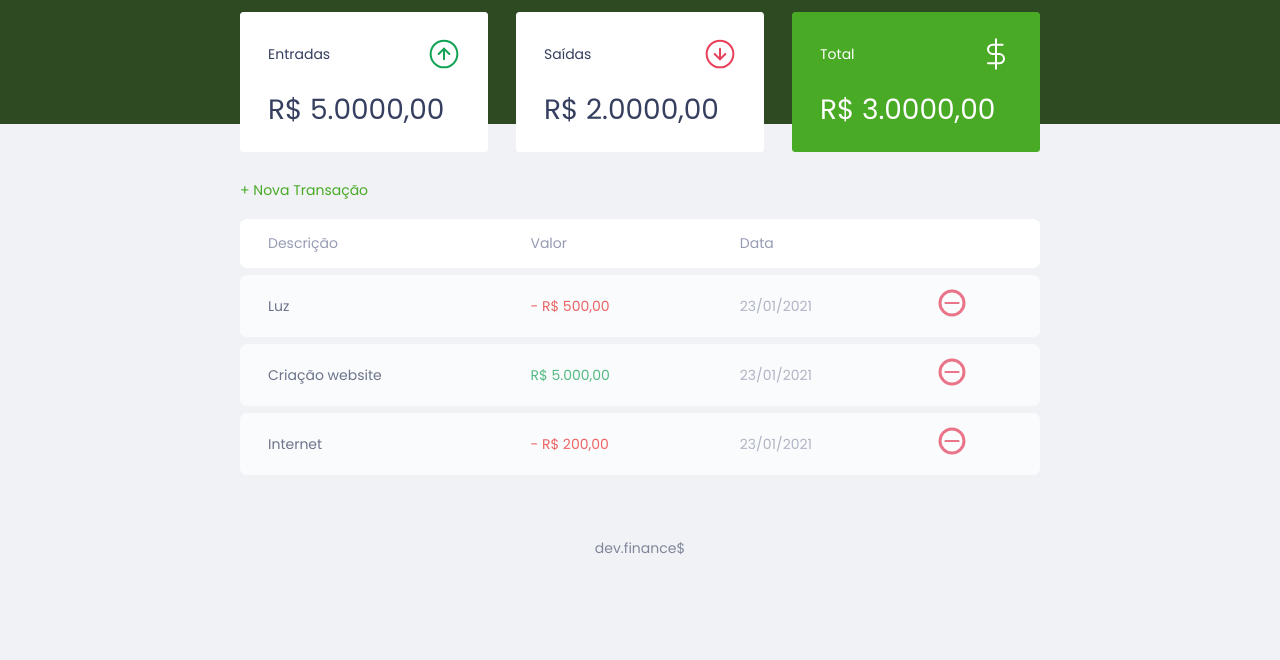
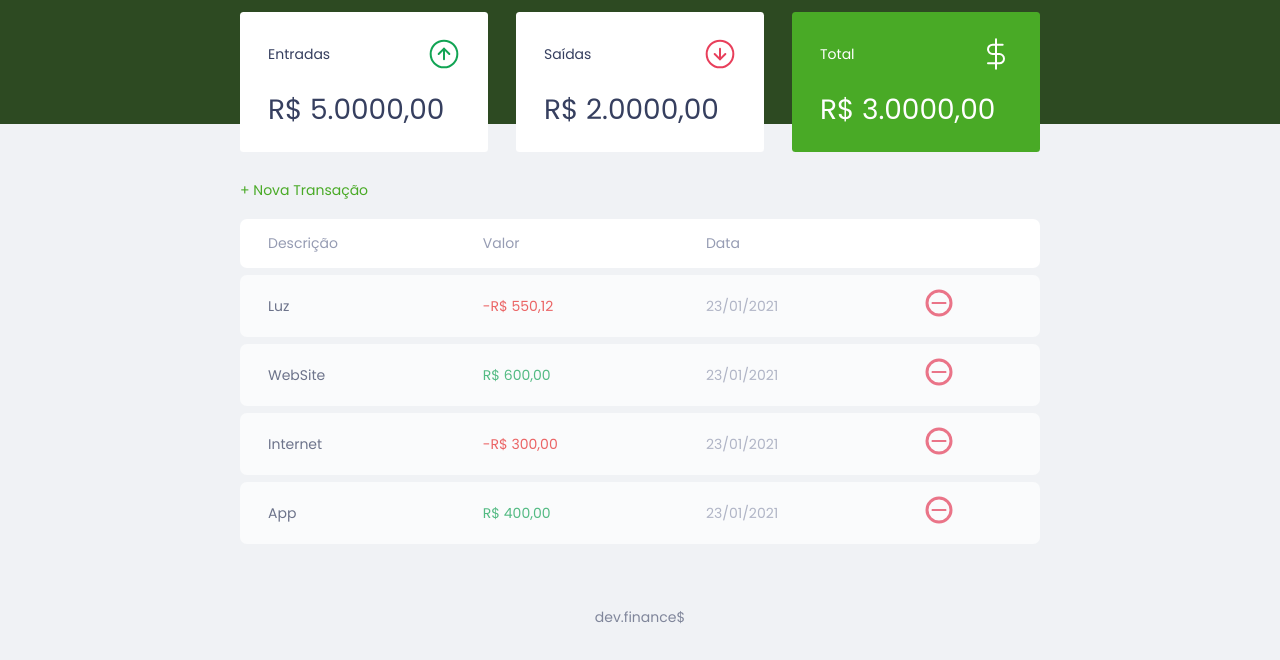
Before and after one commit to Gabriel-Sousa/Maratona-discover-edicao-01, a plain HTML site: page index.html in a window 1280 px wide. Shown: the part 74-734 px from the top of the page. Drawn offline with Linux system fonts and the light colour scheme.

Commit message:
Maratona Discover 1h e 15m
Projeto com duração de aula de 1h e 15m

```diff
--- a/JS/JavaScript.js
+++ b/JS/JavaScript.js
@@ -8,5 +8,99 @@ const Modal = {
         // fechar o modal
         // Remover a class active ao modal
         document.querySelector('.modal-overlay').classList.remove('active')
+        console.log(document.querySelector('.modal-overlay'))
     }
 }
+
+const transactions = [
+    {
+        id: 1,
+        description: 'Luz',
+        amount: -55012,
+        date: '23/01/2021',
+    },
+    {
+        id: 2,
+        description: 'WebSite',
+        amount: 60000,
+        date: '23/01/2021',
+    },
+    {
+        id: 3,
+        description: 'Internet',
+        amount: -30000,
+        date: '23/01/2021',
+    },
+    {
+        id: 4,
+        description: 'App',
+        amount: 40000,
+        date: '23/01/2021',
+    }
+]
+
+const Transaction = {
+    incomes(){
+        // Somar as entradas
+    },
+    expenses(){
+        // Somar as saídas
+    },
+    total(){
+        // entradas - saídas
+    }
+}
+
+const DOM = {
+
+    transactionContainer: document.querySelector("#data-table tbody"),
+
+    addTransaction(transactions, index){
+
+        const tr = document.createElement('tr')
+        tr.innerHTML = DOM.innerHTMLTransacion(transactions)
+        DOM.transactionContainer.appendChild(tr)
+    },
+    innerHTMLTransacion(transactions){
+
+        const CSSclasses = transactions.amount > 0 ? "income" : "expense"
+
+        const amount = Utils.formatCurrency(transactions.amount)
+
+        const html = `
+            <td class="description">${transactions.description}</td>
+            <td class="${CSSclasses}">${amount}</td>
+            <td class="date">${transactions.date}</td>
+            <td>
+                <img src="./img/minus.svg" alt="Remover transação">
+            </td>
+        `
+
+        return html
+    }
+}
+
+
+const Utils = {
+    formatCurrency(value){
+        const signal = Number(value) < 0 ? "-" : ""
+
+        value = String(value).replace(/\D/g, "")
+
+        value = Number(value) / 100
+
+        value = value.toLocaleString("pt-br", {
+            style: "currency",
+            currency: "BRL"
+        })
+
+        return signal + value
+    }
+}
+
+transactions.forEach(function(transaction){
+    DOM.addTransaction(transaction)
+})
+
+
+// 1:15:42  h:m:s
--- a/index.html
+++ b/index.html
@@ -67,30 +67,7 @@
                     </tr>
                 </thead>
                 <tbody>
-                    <tr>
-                        <td class="description">Luz</td>
-                        <td class="expense">- R$ 500,00</td>
-                        <td class="date">23/01/2021</td>
-                        <td>
-                            <img src="./img/minus.svg" alt="Remover transação">
-                        </td>
-                    </tr>
-                    <tr>
-                        <td class="description">Criação website</td>
-                        <td class="income">R$ 5.000,00</td>
-                        <td class="date">23/01/2021</td>
-                        <td>
-                            <img src="./img/minus.svg" alt="Remover transação">
-                        </td>
-                    </tr>
-                    <tr>
-                        <td class="description">Internet</td>
-                        <td class="expense">- R$ 200,00</td>
-                        <td class="date">23/01/2021</td>
-                        <td>
-                            <img src="./img/minus.svg" alt="Remover transação">
-                        </td>
-                    </tr>
+
                 </tbody>
             </table>
         </section>
```
